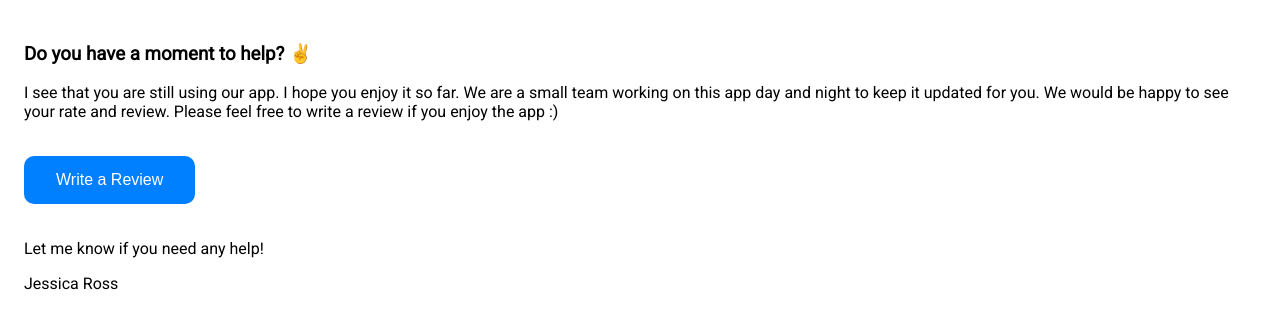
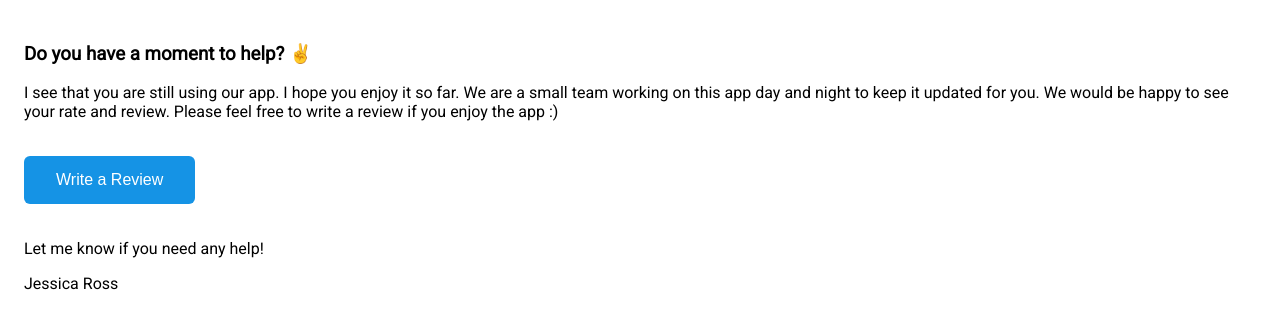
Before and after one commit to thecreativemobile/thecreativemobile.github.io, a plain HTML site: page message3.html in a window 1280 px wide. Drawn offline with Linux system fonts and the light colour scheme.

Commit message:
Update message3.html

```diff
--- a/message3.html
+++ b/message3.html
@@ -10,7 +10,15 @@
     background-color: white;
     color: black;
 }
-
+.button{background-color: #1593E5;
+  border: none;
+  border-radius: 6px;
+  color: white;
+  padding: 15px 32px;
+  text-align: center;
+  text-decoration: none;
+  display: inline-block;
+  font-size: 16px;}
 a:link {
     color: #0078b5;
     text-decoration: none;
@@ -33,15 +41,7 @@ a:link {
     <h3>Do you have a moment to help? ✌️</h3><p>
                  I see that you are still using our app. I hope you enjoy it so far. We are a small team working on this app day and night to keep it updated for you. We would be happy to see your rate and review. Please feel free to write a review if you enjoy the app :)
                 </p> <br>
-     <a href="https://itunes.apple.com/us/app/hashtag-smart-ig-generator/id1547974925?mt=8&action=write-review" target="_blank"><button style="background-color: #007FFF;
-  border: none;
-  border-radius: 10px;
-  color: white;
-  padding: 15px 32px;
-  text-align: center;
-  text-decoration: none;
-  display: inline-block;
-  font-size: 16px;">Write a Review</button></a><br><br>
+     <a href="https://itunes.apple.com/us/app/hashtag-smart-ig-generator/id1547974925?mt=8&action=write-review" target="_blank"><button class="button">Write a Review</button></a><br><br>
       <p>
                Let me know if you need any help!
                 </p>
```
